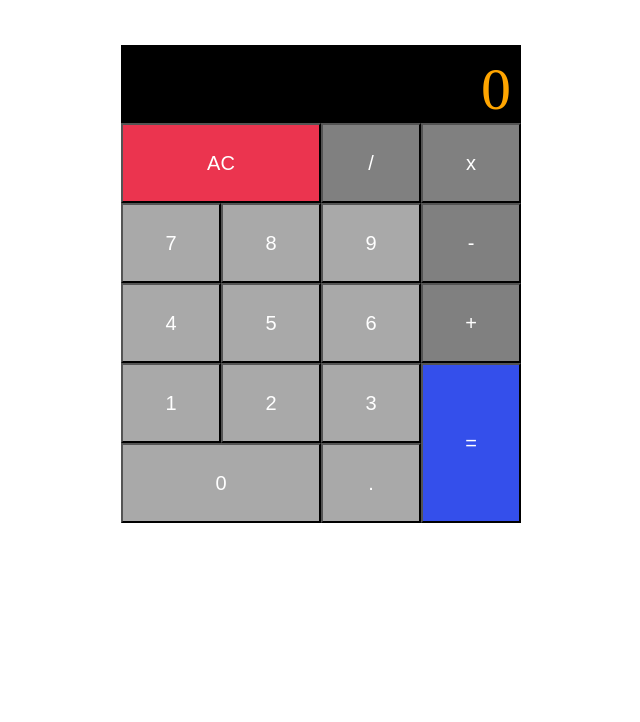
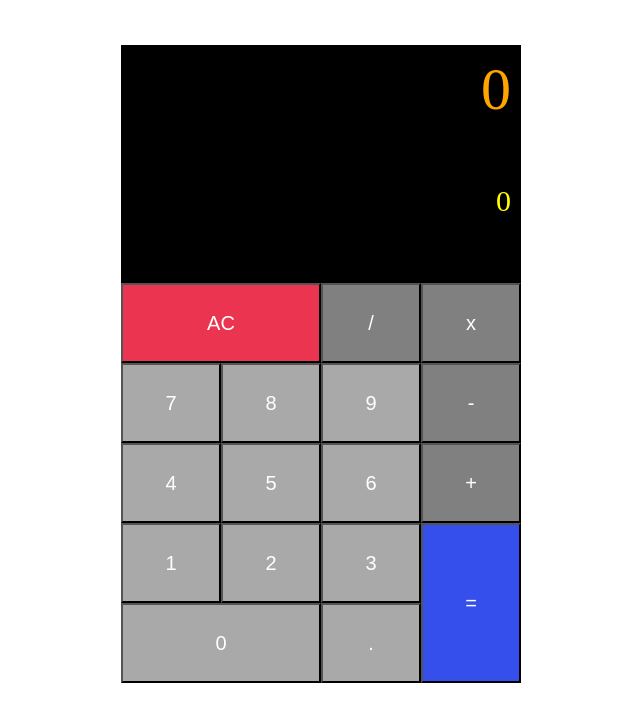
Before and after one commit to hokkichan/freecodecamp-projects, a plain HTML site: page front-end-libraries/javascript-calculator/index.html in a window 1280 px wide. Shown: the whole page, without its empty margins (319-959 px from the left). Drawn offline with Linux system fonts and the light colour scheme.

Commit message:
Update operators functions

```diff
--- a/front-end-libraries/javascript-calculator/css/style.css
+++ b/front-end-libraries/javascript-calculator/css/style.css
@@ -12,7 +12,7 @@ body {
 #display-container {
   display: block;
   width: 100%;
-  height: 60px;
+  height: 220px;
   text-align: right;
   font-size: 0;
 }
@@ -43,6 +43,12 @@ body {
   padding-right: 10px;
 }
 
+#formula {
+  color: yellow;
+  font-size: 30px;
+  padding-right: 10px;
+}
+
 button {
   width: 25%;
   height: 80px;
--- a/front-end-libraries/javascript-calculator/index.html
+++ b/front-end-libraries/javascript-calculator/index.html
@@ -1,14 +1,43 @@
 
 <script>
 var behindValue = "";
+var formulaValue = "";
 function captureValue(id) {
   behindValue += document.getElementById(id).value;
   document.getElementById("display").innerHTML = behindValue;
+  formulaValue += document.getElementById(id).value;
+  document.getElementById("formula").innerHTML = formulaValue;
+}
+
+function popPlus() {
+	formulaValue += "+";
+	behindValue = "";
+}
+
+function popSubtract() {
+	formulaValue += "-";
+	behindValue = "";
+}
+
+function popMultiply() {
+	formulaValue += "*";
+	behindValue = "";
+}
+
+function popDivide() {
+	formulaValue += "/";
+	behindValue = "";
 }
 
 function reset() {
   behindValue = "";
   document.getElementById("display").innerHTML = 0;
+  formulaValue = "";
+  document.getElementById("formula").innerHTML = 0;
+}
+
+function calculate() {
+  document.getElementById("display").innerHTML =eval(formulaValue);
 }
 </script>
 
@@ -25,11 +54,12 @@ function reset() {
 <div class="container">
 <div id="display-container">
   <p id="display">0<p>
+  <p id="formula">0<p>
 </div><br>
-<input class= "numbers" type="button" id="clear" value="AC" onclick="reset()"><button id="divide">/</button><button id="multiply">x</button><br>
-<input class= "numbers" type="button" id="seven" value="7" onclick="captureValue('seven')"><input class= "numbers" type="button" id="eight" value="8" onclick="captureValue('eight')"><input class= "numbers" type="button" id="nine" value="9" onclick="captureValue('nine')"><button id="subtract">-</button><br>
-<input class= "numbers" type="button" id="four" value="4" onclick="captureValue('four')"><input class= "numbers" type="button" id="five" value="5" onclick="captureValue('five')"><input class= "numbers" type="button" id="six" value="6" onclick="captureValue('six')"><button id="add">+</button><br>
-<input class= "numbers" type="button" id="one" value="1" onclick="captureValue('one')"></input><input class= "numbers" type="button" id="two" value="2" onclick="captureValue('two')"></input><input class= "numbers" type="button" id="three" value="3" onclick="captureValue('three')"></input><input class= "numbers" type="button" id="equals" value="=" onclick="captureValue('three')"></input><br>
+<input class= "numbers" type="button" id="clear" value="AC" onclick="reset()"><input class= "calculations" type="button" id="divide" value="/" onclick="popDivide()"><input class= "calculations" type="button" id="multiply" value="x" onclick="popMultiply()"><br>
+<input class= "numbers" type="button" id="seven" value="7" onclick="captureValue('seven')"><input class= "numbers" type="button" id="eight" value="8" onclick="captureValue('eight')"><input class= "numbers" type="button" id="nine" value="9" onclick="captureValue('nine')"><input class= "calculations" type="button" id="subtract" value="-" onclick="popSubtract()"></input><br>
+<input class= "numbers" type="button" id="four" value="4" onclick="captureValue('four')"><input class= "numbers" type="button" id="five" value="5" onclick="captureValue('five')"><input class= "numbers" type="button" id="six" value="6" onclick="captureValue('six')"><input class= "calculations" type="button" id="add" value="+" onclick="popPlus()"><br>
+<input class= "numbers" type="button" id="one" value="1" onclick="captureValue('one')"></input><input class= "numbers" type="button" id="two" value="2" onclick="captureValue('two')"></input><input class= "numbers" type="button" id="three" value="3" onclick="captureValue('three')"></input><input class= "numbers" type="button" id="equals" value="=" onclick="calculate()"></input><br>
 <input class= "numbers" type="button" id="zero" value="0" onclick="captureValue('zero')"><input class= "symbol" type="button" id="decimal" value="." onclick="captureValue('decimal')">
 
 
```
Also changed, not shown: apis-and-microservices/boilerplate-express-gomix/myApp.js (+7 -2 lines).
